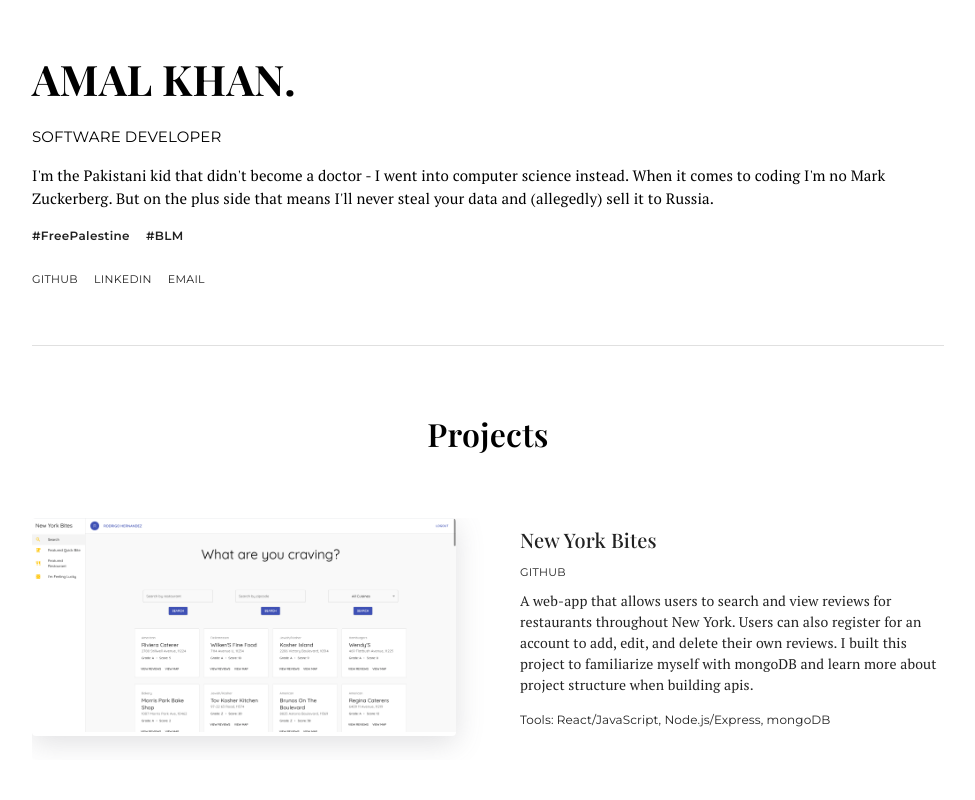
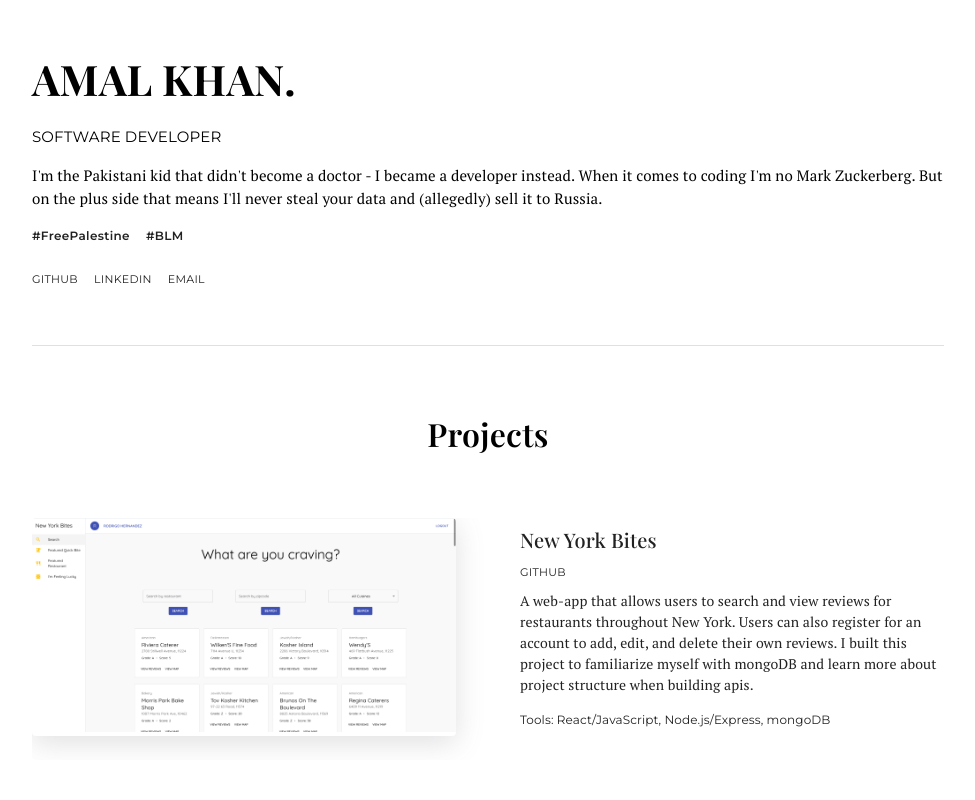
Before and after one commit to amalfkhan/amalfkhan.github.io, a React (Create React App) app: page / in a window 1280 px wide. Shown: the top 800 px of the page, without its empty margins (152-1127 px from the left). Built offline with nearby package versions, Linux system fonts and the light colour scheme.

Commit message:
fixed links and grammar

```diff
--- a/src/components/About.js
+++ b/src/components/About.js
@@ -91,7 +91,7 @@ const Projects = () => {
         </Typography>
 
         <Button
-          href="https://f1tv.formula1.com/"
+          href="https://www.formula1.com/"
           target="_blank"
           className={classes.textButton}
         >
--- a/src/components/Landing.js
+++ b/src/components/Landing.js
@@ -76,14 +76,20 @@ const Landing = () => {
               className={classes.pageSubtitleSerif}
               gutterBottom
             >
-              I'm the Pakistani kid that didn't become a doctor - I went into
-              computer science instead. When it comes to coding I'm no Mark
-              Zuckerberg. But on the plus side that means I'll never steal your
-              data and (allegedly) sell it to Russia.
+              I'm the Pakistani kid that didn't become a doctor - I became a
+              developer instead. When it comes to coding I'm no Mark Zuckerberg.
+              But on the plus side that means I'll never steal your data and
+              (allegedly) sell it to Russia.
             </Typography>
           </Grid>
           <Grid item xs={12}>
-            <Button className={classes.hashtag}>#FreePalestine</Button>
+            <Button
+              href="https://www.youtube.com/watch?v=8Ns4EAOLKZs"
+              target="_blank"
+              className={classes.hashtag}
+            >
+              #FreePalestine
+            </Button>
             <Button
               href="https://www.afrobiz.ca/"
               target="_blank"
```
Also changed, not shown: 1 other file (tests, documents, lock files or other folders).
